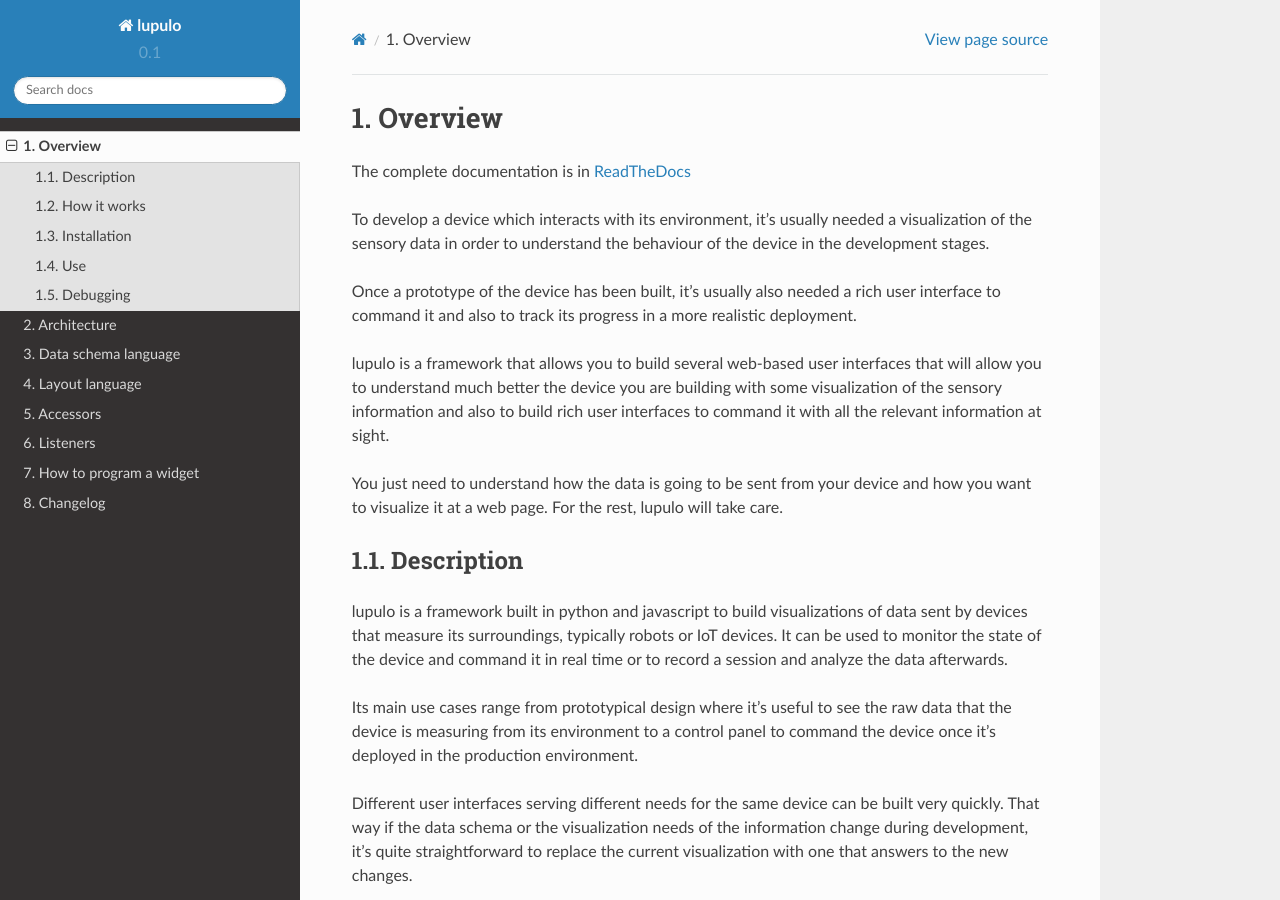
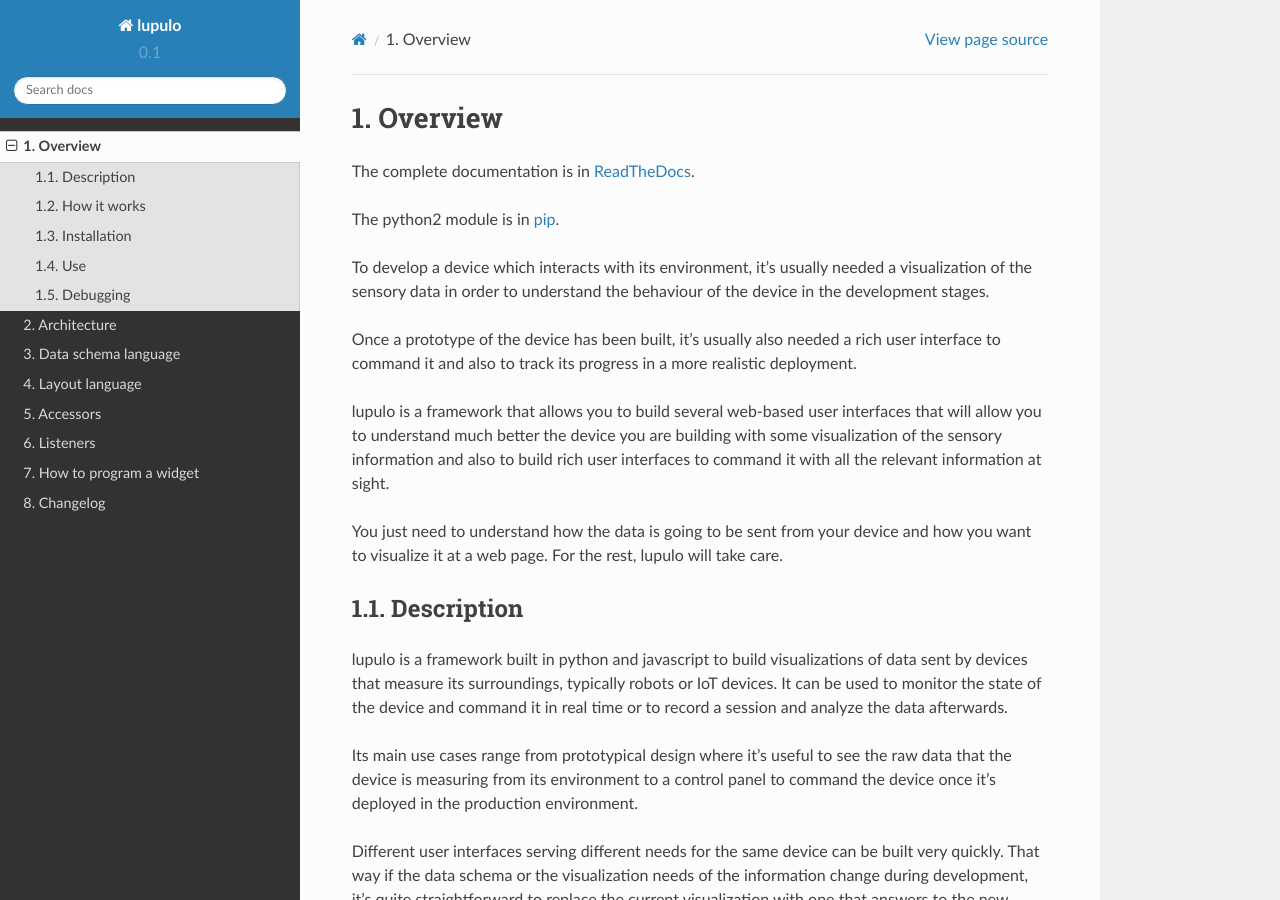
Before and after one commit to kudrom/lupulo, a Sphinx documentation site: the page built from docs/overview.rst, in a window 1280 px wide and 900 px high. Built offline with Sphinx 7.4.7 and the Read the Docs theme 2.0.0, drawn with Linux system fonts in a browser that asks for light colours.

Commit message:
Added pip link to the overview

```diff
--- a/docs/overview.rst
+++ b/docs/overview.rst
@@ -4,7 +4,9 @@ Overview
 ========
 
 The complete documentation is in
-`ReadTheDocs <http://lupulo.readthedocs.org/en/latest/>`_
+`ReadTheDocs <http://lupulo.readthedocs.org/en/latest/>`_.
+
+The python2 module is in `pip <https://pypi.python.org/pypi/lupulo>`_.
 
 To develop a device which interacts with its environment, it's usually needed a
 visualization of the sensory data in order to understand the behaviour of the
```
